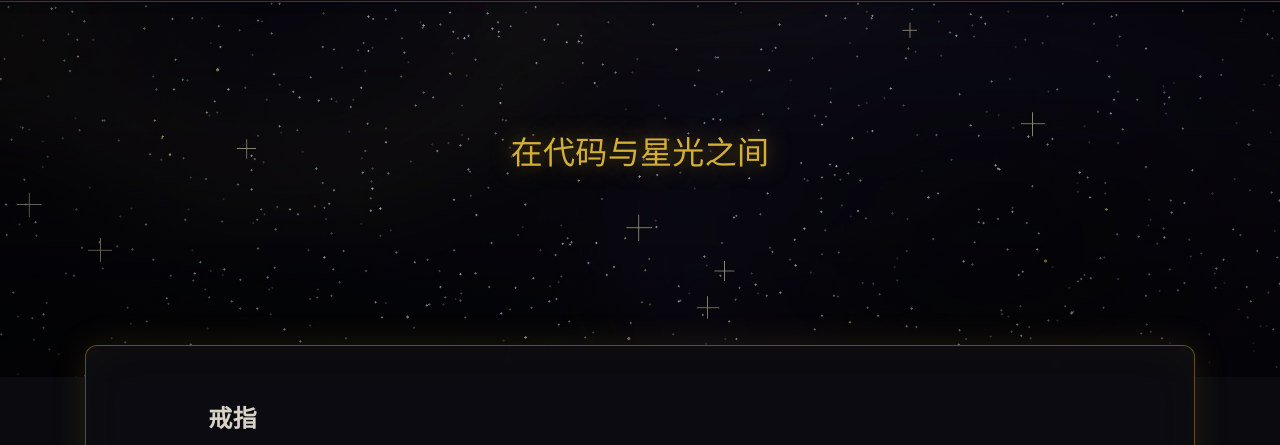
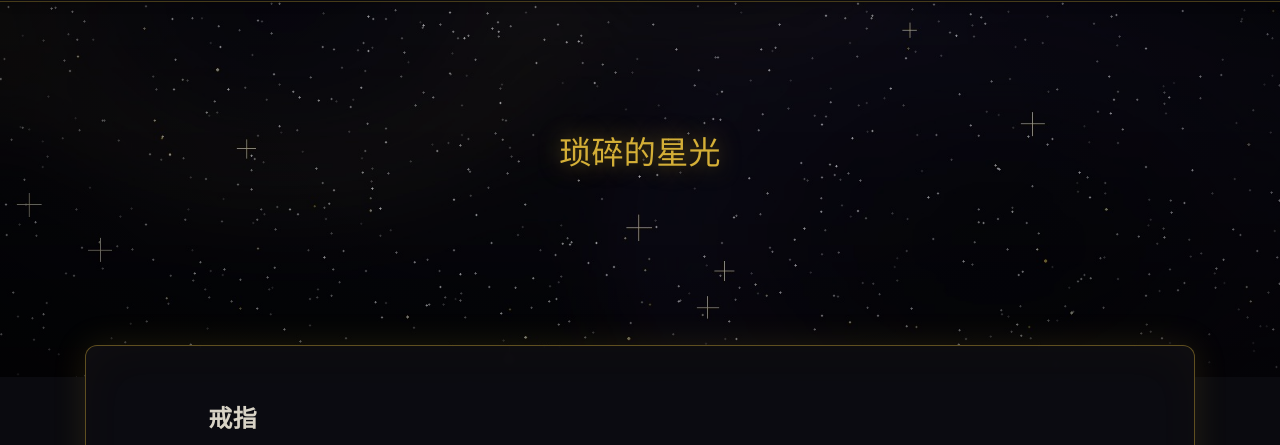
Before and after one commit to apple222-lang/l_eroi, a plain HTML site: page index.html in a window 1280 px wide. Shown: the part 63-508 px from the top of the page. Drawn offline with nearby package versions, Linux system fonts and the light colour scheme; some packages are replaced by stand-ins of ours; a script that the page names is missing; a small style sheet from the web is missing.

Commit message:
Site updated: 2026-11-11 08:37:27

```diff
--- a/index.html
+++ b/index.html
@@ -296,7 +296,7 @@
       <div class="banner-text text-center fade-in-up">
         <div class="h2">
 
-            <span id="subtitle">在代码与星光之间</span>
+            <span id="subtitle">琐碎的星光</span>
 
         </div>
 
```
